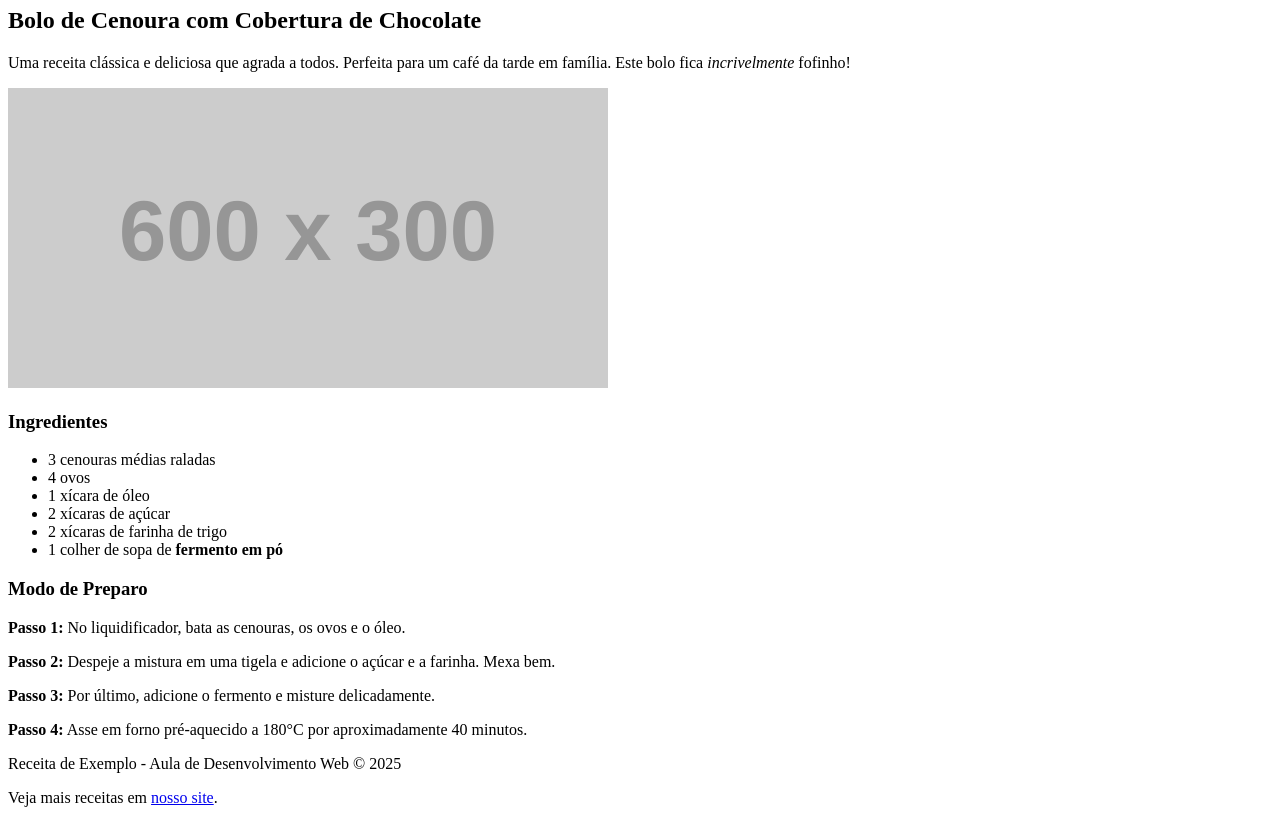
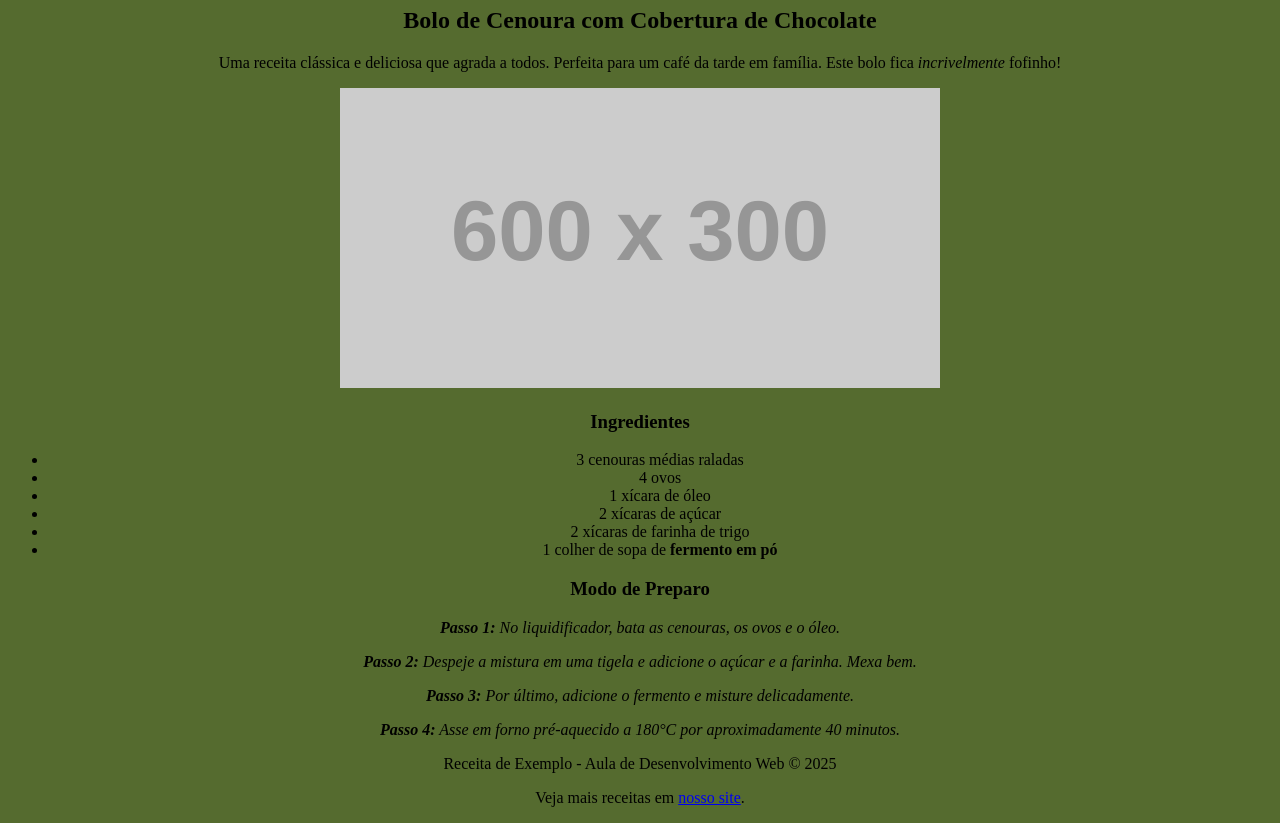
Before and after one commit to laramaoly/DS122_Desenvolvimento-_Web_1, a plain HTML site: page Aula_CSS_Basico/receita.html in a window 1280 px wide. Shown: the part 73-896 px from the top of the page. Drawn offline with Linux system fonts and the light colour scheme; placeholder pictures from the web are drawn by us.

Commit message:
Primeiras alterações

```diff
--- a/receita.html
+++ b/Aula_CSS_Basico/receita.html
@@ -2,8 +2,12 @@
 <html lang="pt-BR">
 <head>
     <meta charset="UTF-8">
+    <!-- A width=device-widthparte define a largura da página para seguir a largura da tela do dispositivo
+     (que pode variar dependendo do dispositivo).
+     A initial-scale=1.0parte define o nível de zoom inicial quando a página é carregada pela primeira vez pelo navegador.-->
     <meta name="viewport" content="width=device-width, initial-scale=1.0">
     <title>Aula de CSS - Página de Receita</title>
+    <link rel="stylesheet" href="style.css">
 </head>
 <body>
 
--- /dev/null
+++ b/Aula_CSS_Basico/style.css
@@ -0,0 +1,55 @@
+body{
+    text-align: center;
+    background-color: darkolivegreen;
+}
+
+
+#cabecalho-principal {
+
+}
+.container-receita{
+
+}
+
+#titulo-receita{
+
+}
+
+.descricao{
+
+}
+
+
+.imagem-receita{
+
+}
+
+#ingredientes{
+
+}
+
+.lista-ingredientes{
+
+}
+
+.destaque{
+
+}
+
+#modo-de-preparo{
+
+}
+
+.container-passos{
+    font-style: italic;
+
+}
+
+.passo{
+
+
+}
+
+#rodape-pagina{
+
+}
```
Also changed, not shown: Aula_HTML_Basico/img/ufpr.png (renamed from Aula_HTML_basico/img/ufpr.png), Aula_HTML_Basico/index.html (renamed from Aula_HTML_basico/index.html).
